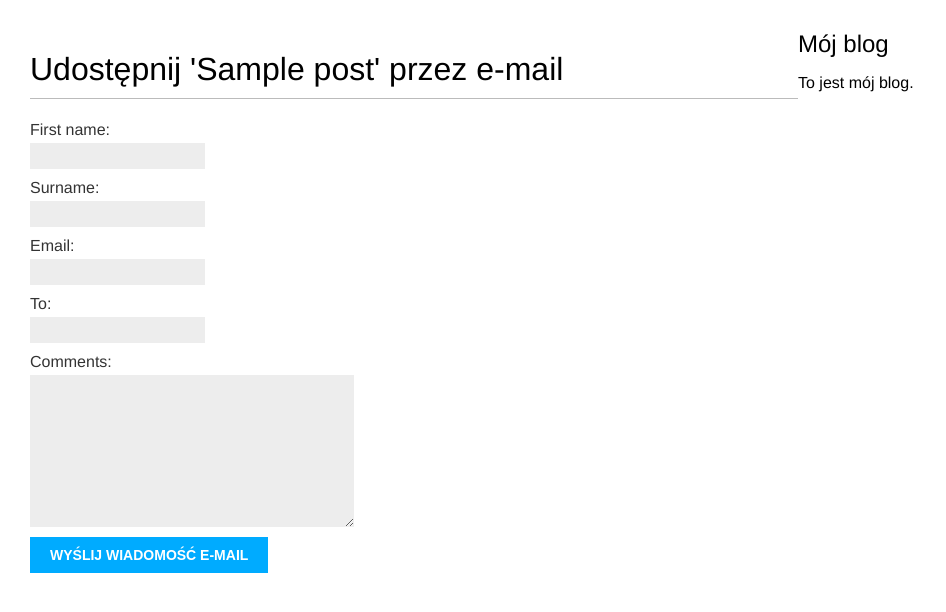
After one commit to dorotan/myblog, a Django app: page /blog/1/share/ in a window 1280 px wide. The commit adds this page. Shown: the top 612 px of the page, without its empty margins (0-946 px from the left). Run offline with Django 3.2, Linux system fonts and the light colour scheme; tables that the repository leaves empty hold one stand-in row (values such as "Sample post").

Commit message:
Create sending emails option

```diff
--- a/simple_blog/blog/forms.py
+++ b/simple_blog/blog/forms.py
@@ -2,8 +2,17 @@ from django import forms
 
 
 class EmailPostForm(forms.Form):
-	first_name = forms.CharField(max_length=25)
-	surname = forms.CharField(max_lenth=25)
-	email = forms.EmailField()
-	to = forms.EmailField()
-	comments = forms.CharField(required=False, widget=forms.Textarea)
+	first_name = forms.CharField(
+		max_length=25
+		)
+	surname = forms.CharField(
+		max_length=25
+		)
+	email = forms.EmailField(
+		)
+	to = forms.EmailField(
+		)
+	comments = forms.CharField(
+		required=False,
+		widget=forms.Textarea
+		)
--- a/simple_blog/blog/templates/blog/post/detail.html
+++ b/simple_blog/blog/templates/blog/post/detail.html
@@ -8,4 +8,9 @@
 	Opublikowany {{ post.publish }} przez {{ post.author }}
 </p>
 {{ post.body|linebreaks }}
+<p>
+	<a href='{% url "blog:post_share" post.id %}'>
+		Udostępnij post
+	</a>
+</p>
 {% endblock %}
--- /dev/null
+++ b/simple_blog/blog/templates/blog/post/share.html
@@ -0,0 +1,25 @@
+{% extends 'blog/base.html' %}
+
+{% block title %}Udostępnij post{% endblock %}
+
+{% block content %}
+	{% if sent %}
+		<h1>Wiadomość e-mail została wysłana</h1>
+		<p>
+			Wysłanie posta '{{ post.title }}' do {{ cd.to }} zakończyło się sukcesem.
+		</p>
+	{% else %}
+		<h1>Udostępnij '{{ post.title }}' przez e-mail</h1>
+		<form action='.' method='POST'>
+			{{ form.as_p }}
+			{% csrf_token %}
+			<input type='submit' value='Wyślij wiadomość e-mail'>
+		</form>
+		{% for field in form %}
+			<div>
+				{{ field.errors }}
+<!-- 				{{ field.label_tag }}{{ field }} -->
+			</div>
+		{% endfor %}
+	{% endif %}
+{% endblock %}
--- a/simple_blog/blog/urls.py
+++ b/simple_blog/blog/urls.py
@@ -9,4 +9,7 @@ urlpatterns = [
 		r'(?P<post>[-\w]+)/$',
 		views.post_detail,
 		name='post_detail'),
+	url(r'^(?P<post_id>\d+)/share/$',
+		views.post_share,
+		name='post_share'),
 	]
--- a/simple_blog/blog/views.py
+++ b/simple_blog/blog/views.py
@@ -1,3 +1,4 @@
+from django.core.mail import send_mail
 from django.core.paginator import Paginator, EmptyPage, PageNotAnInteger
 from django.shortcuts import render, get_object_or_404
 from django.views.generic import ListView
@@ -14,22 +15,22 @@ class PostListView(ListView):
 
 
 
-def post_list(request):
-	object_list = Post.published.all()
-	paginator = Paginator(object_list, 3)
-	page = request.GET.get('page')
-	try:
-		posts = paginator.page(page)
-	except PageNotAnInteger:
-		posts = paginator.page(1)
-	except EmptyPage:
-		posts = paginator.page(paginator.num_pages)
-	return render(
-		request,
-		'blog/post/list.html',
-		{'page': page,
-		'posts': posts}
-		)
+# def post_list(request):
+# 	object_list = Post.published.all()
+# 	paginator = Paginator(object_list, 3)
+# 	page = request.GET.get('page')
+# 	try:
+# 		posts = paginator.page(page)
+# 	except PageNotAnInteger:
+# 		posts = paginator.page(1)
+# 	except EmptyPage:
+# 		posts = paginator.page(paginator.num_pages)
+# 	return render(
+# 		request,
+# 		'blog/post/list.html',
+# 		{'page': page,
+# 		'posts': posts}
+# 		)
 
 def post_detail(request, year, month, day, post):
 	post = get_object_or_404(
@@ -52,15 +53,22 @@ def post_share(request, post_id):
 		id=post_id,
 		status='published'
 		)
-
+	sent = False
 	if request.method == 'POST':
 		form = EmailPostForm(request.POST)
 		if form.is_valid():
 			cd = form.cleaned_data
-		else:
-			form = EmailPostForm()
-		return render(request,
-			'blog/post/share.html',
-			{'post': post,
-			'form': form}
-			)
+			post_url = request.build_absolute_uri(post.get_absolute_url())
+			subject = '{} ({}) zachęca do przeczytania "{}"'.format(cd['first_name'], cd['email'], post.title)
+			message = 'Przeczytaj post "{}" na stronie {}\n\n Komentarz dodany przez {}: {}'.format(post.title, post_url, cd['first_name'], cd['comments'])
+			send_mail(subject, message, 'admin@myblog.com', [cd['to']])
+			sent = True
+	else:
+		form = EmailPostForm()
+	return render(
+		request,
+		'blog/post/share.html',
+		{'post': post,
+		'form': form,
+		'sent': sent}
+		)
--- a/simple_blog/simple_blog/settings.py
+++ b/simple_blog/simple_blog/settings.py
@@ -26,6 +26,12 @@ SECRET_KEY = '^1z-0eayhjt!%1(9^*t-8)e3h&f1c=--+#yv=(ryfsfge5-l__'
 DEBUG = True
 
 ALLOWED_HOSTS = []
+
+EMAIL_HOST = 'smtp.gmail.com'
+EMAIL_HOST_USER = '****@****'
+EMAIL_HOST_PASSWORD = '**********'
+EMAIL_PORT = '587'
+EMAIL_USE_TLS = True
 
 
 # Application definition
```
